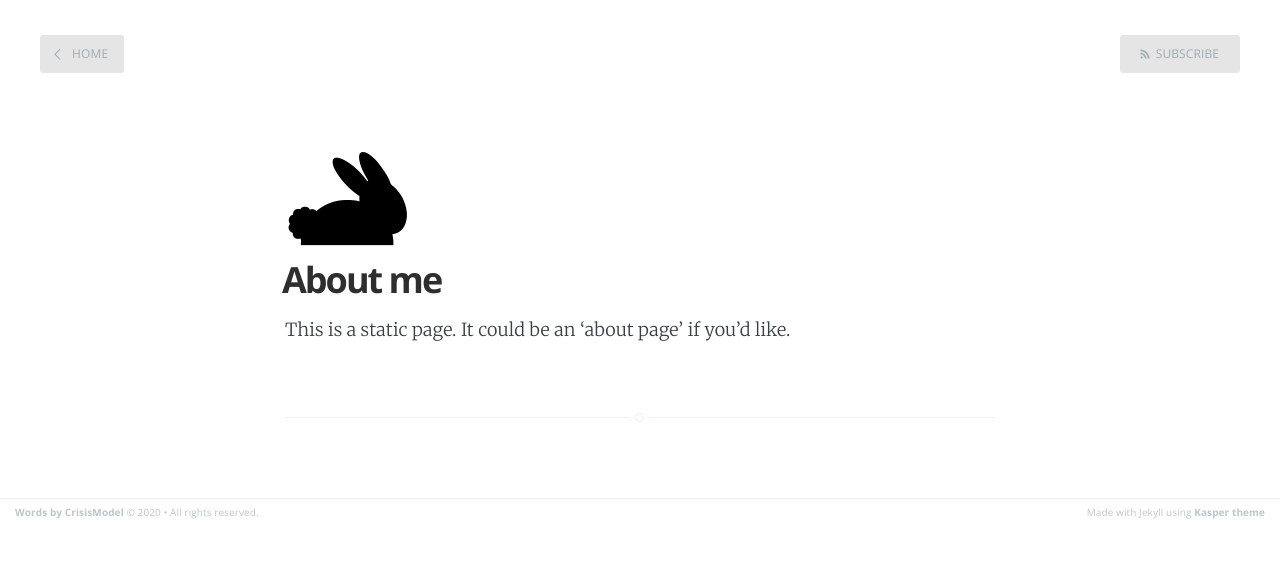
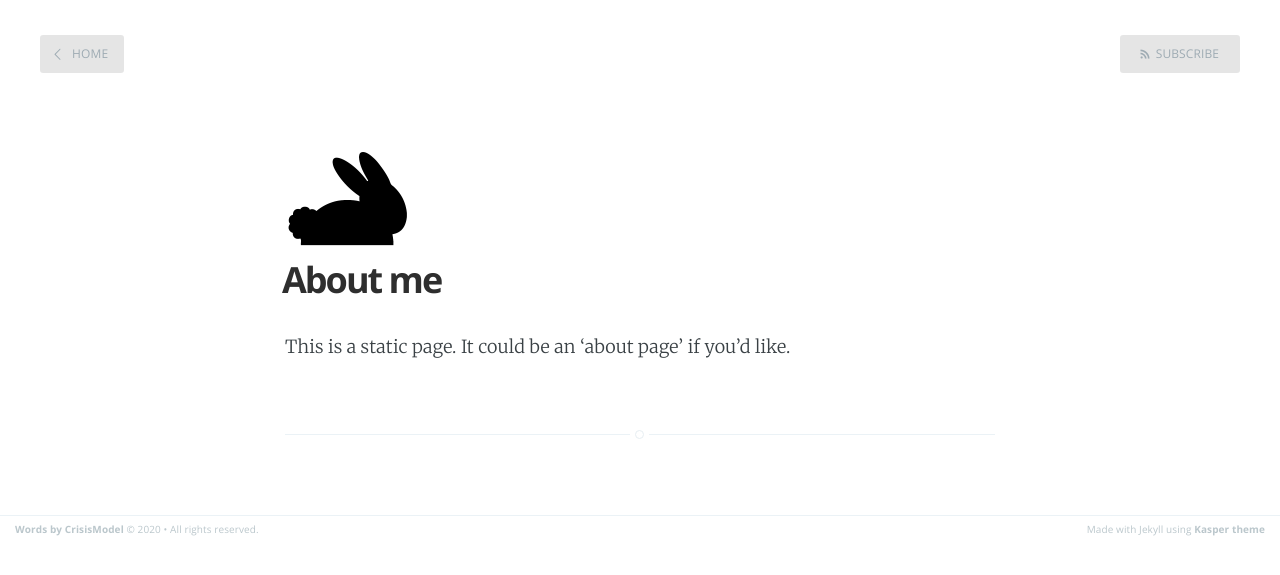
Before and after one commit to CrisisModel/crisismodel.github.io, a Jekyll site: the page built from about.md, in a window 1280 px wide. Shown: the top 575 px of the page. Built offline with Jekyll 4.4.1, drawn with Linux system fonts in a browser that asks for light colours.

Commit message:
Fixing templates

```diff
--- a/_layouts/page.html
+++ b/_layouts/page.html
@@ -24,7 +24,9 @@
         <h1 class="post-title">{{ page.title }}</h1>
 
         <section class="post-content">
-            {{content}}
+            <p>
+                {{content}}
+            </p>
         </section>
 
     </article>
--- a/_layouts/post.html
+++ b/_layouts/post.html
@@ -19,7 +19,7 @@
         <header class="post-header">
             <a id="blog-logo" href="{{site.url}}">
                 {% if site.logo %}
-                    <div style="margin: 0 auto"><img src="{{site.logo}}" alt="{{ site.name }}" /></div>
+                    <img src="{{site.logo}}" alt="{{ site.name }}" />
                 {% else %}
                     <span class="blog-title">{{ site.name }}</span>
                 {%endif%}
--- a/assets/css/screen.css
+++ b/assets/css/screen.css
@@ -562,6 +562,7 @@
     -moz-box-sizing: border-box;
     box-sizing: border-box;
     display: block;
+    margin: 0 auto;
     height: 38px;
     padding: 1px 0 5px 0;
     width: auto;
```
